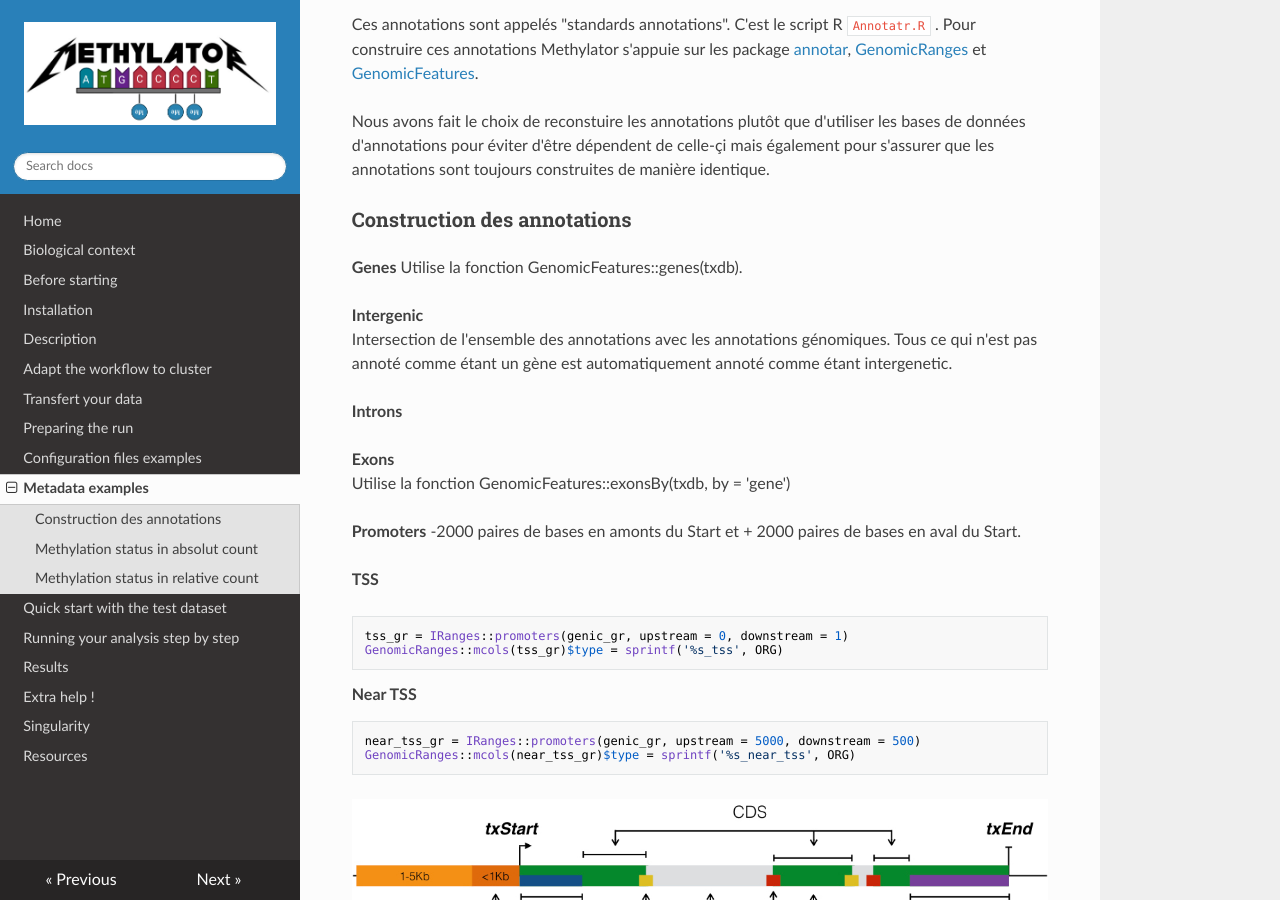
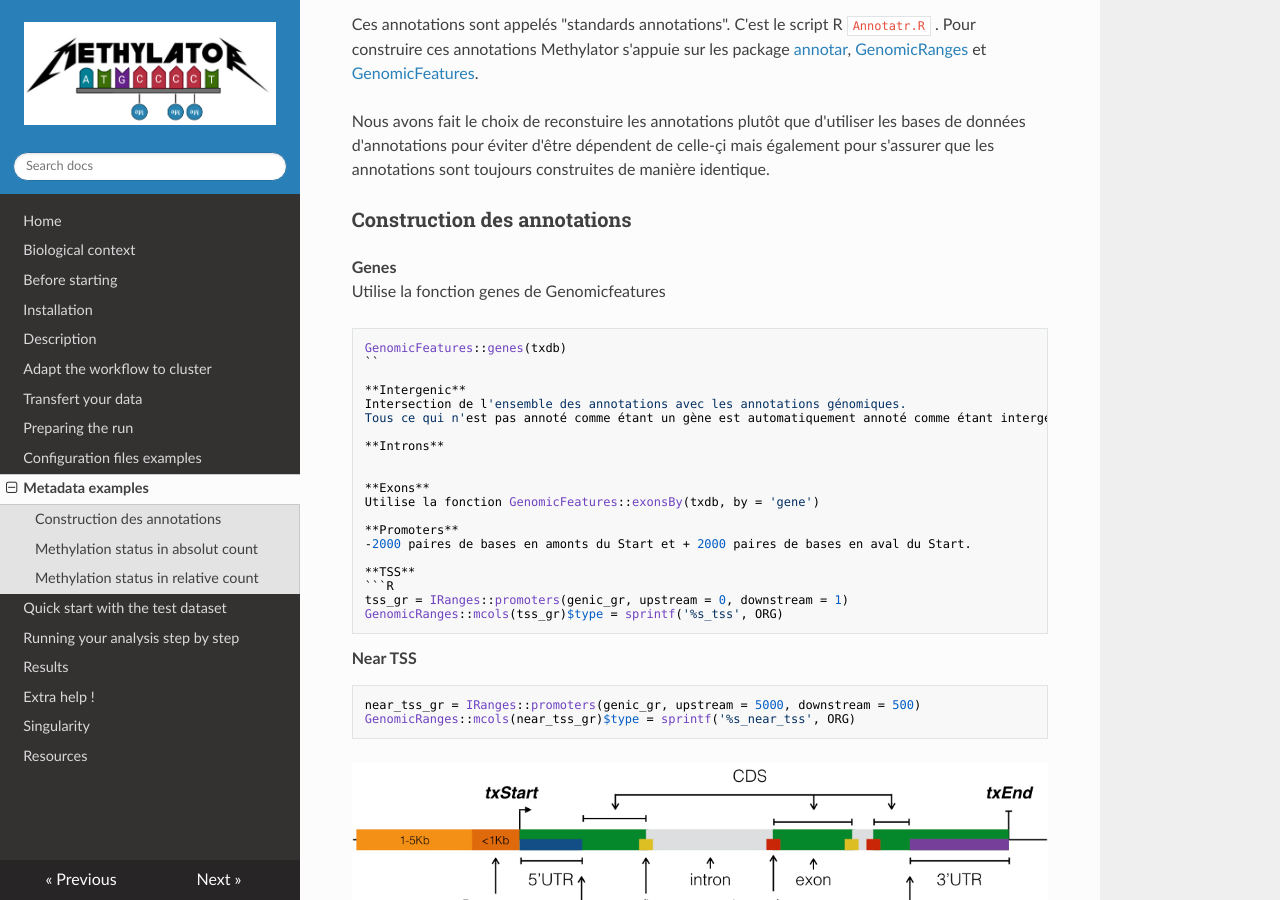
Before and after one commit to parisepigenetics/Methylator-Documentation, an MkDocs documentation site: the page built from docs/metadata_example.md, in a window 1280 px wide and 900 px high, scrolled down 850 px. Built offline with MkDocs 1.6.1, drawn with Linux system fonts in a browser that asks for light colours; nearby versions of some CDN libraries.

Commit message:
Update metadata_example.md

````diff
--- a/docs/metadata_example.md
+++ b/docs/metadata_example.md
@@ -21,7 +21,10 @@ Nous avons fait le choix de reconstuire les annotations plutôt que d'utiliser l
 ### Construction des annotations
 
 **Genes**
-Utilise la fonction GenomicFeatures::genes(txdb).
+Utilise la fonction genes de Genomicfeatures
+```R
+GenomicFeatures::genes(txdb)
+``
 
 **Intergenic**
 Intersection de l'ensemble des annotations avec les annotations génomiques.
````
